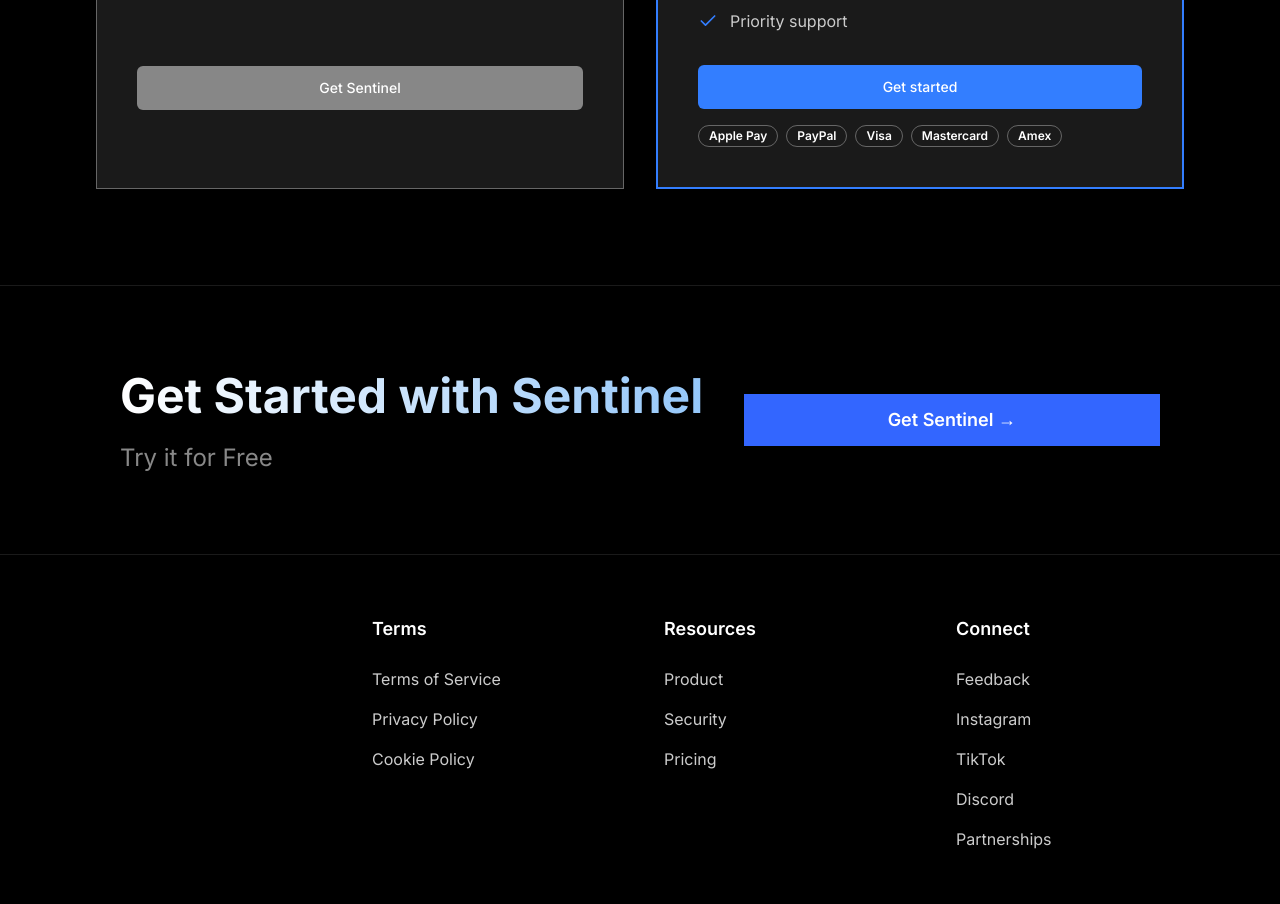
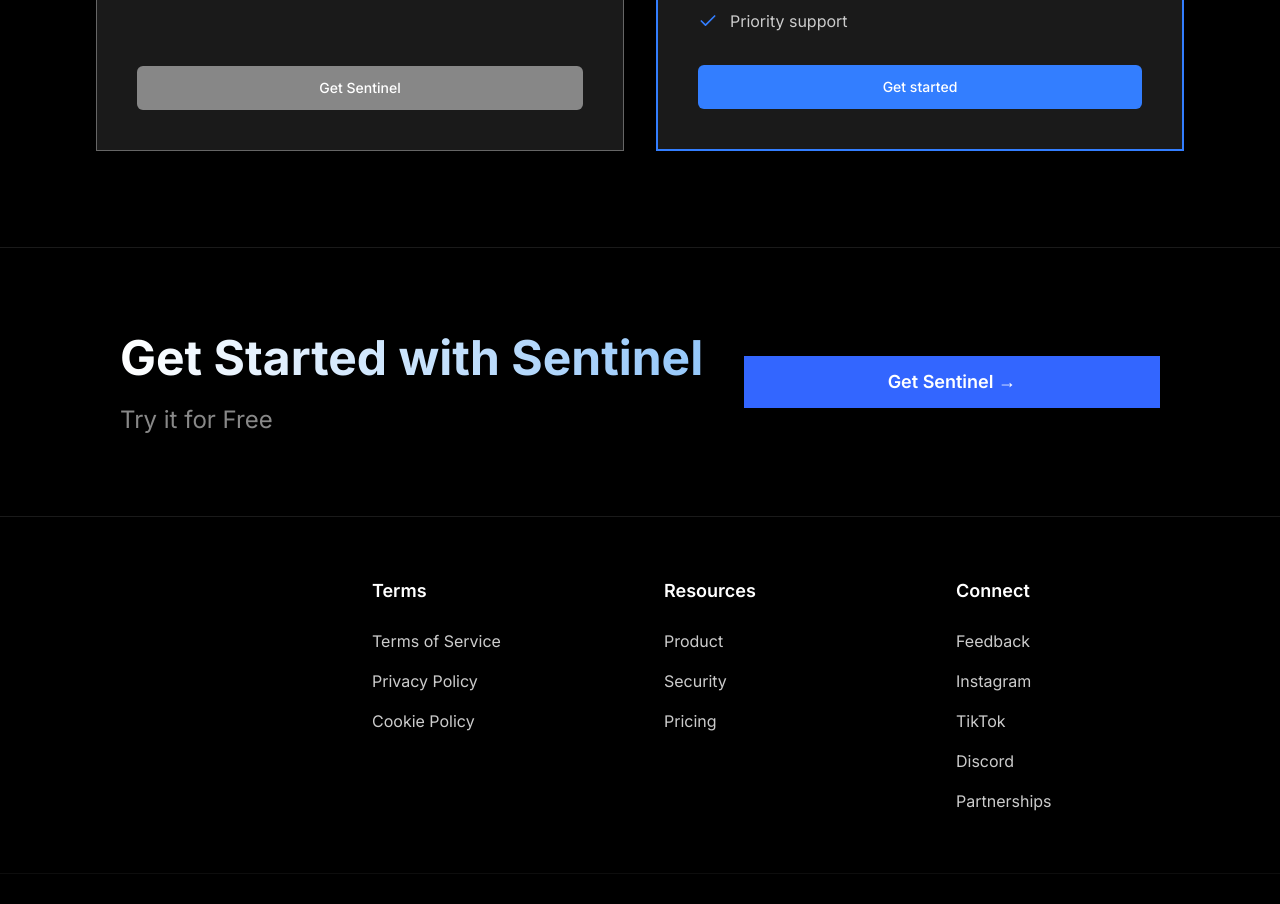
Before and after one commit to aadisoni321/sentinel-loveable-export, a React (Vite) app: page / in a window 1280 px wide. Shown: the part 8500-9404 px from the top of the page. Built offline with nearby package versions, Linux system fonts and the light colour scheme.

Commit message:
Remove payment methods from pricing
Remove the Apple Pay, PayPal, Visa, Mastercard, and Amex payment method options from the pricing plans section.

```diff
--- a/src/components/PricingSection.tsx
+++ b/src/components/PricingSection.tsx
@@ -168,13 +168,6 @@ const PricingSection = () => {
 
             <div className="relative flex flex-col gap-4 mt-auto">
               <Button variant="secondary" className="pricing-cta w-full h-11 bg-muted text-foreground hover:bg-muted/80">Get Sentinel</Button>
-              <div aria-hidden className="flex flex-wrap items-center gap-2 text-xs text-muted-foreground invisible">
-                <Badge variant="outline">Apple Pay</Badge>
-                <Badge variant="outline">PayPal</Badge>
-                <Badge variant="outline">Visa</Badge>
-                <Badge variant="outline">Mastercard</Badge>
-                <Badge variant="outline">Amex</Badge>
-              </div>
             </div>
           </article>
 
@@ -206,14 +199,6 @@ const PricingSection = () => {
 
             <div className="relative flex flex-col gap-4 mt-auto">
               <Button className="pricing-cta px-5 h-11">Get started</Button>
-              {/* Payment badges (textual for now to avoid extra assets) */}
-              <div className="flex flex-wrap items-center gap-2 text-xs text-muted-foreground">
-                <Badge variant="outline" className="payment-badge">Apple Pay</Badge>
-                <Badge variant="outline" className="payment-badge">PayPal</Badge>
-                <Badge variant="outline" className="payment-badge">Visa</Badge>
-                <Badge variant="outline" className="payment-badge">Mastercard</Badge>
-                <Badge variant="outline" className="payment-badge">Amex</Badge>
-              </div>
             </div>
           </article>
         </div>
```
